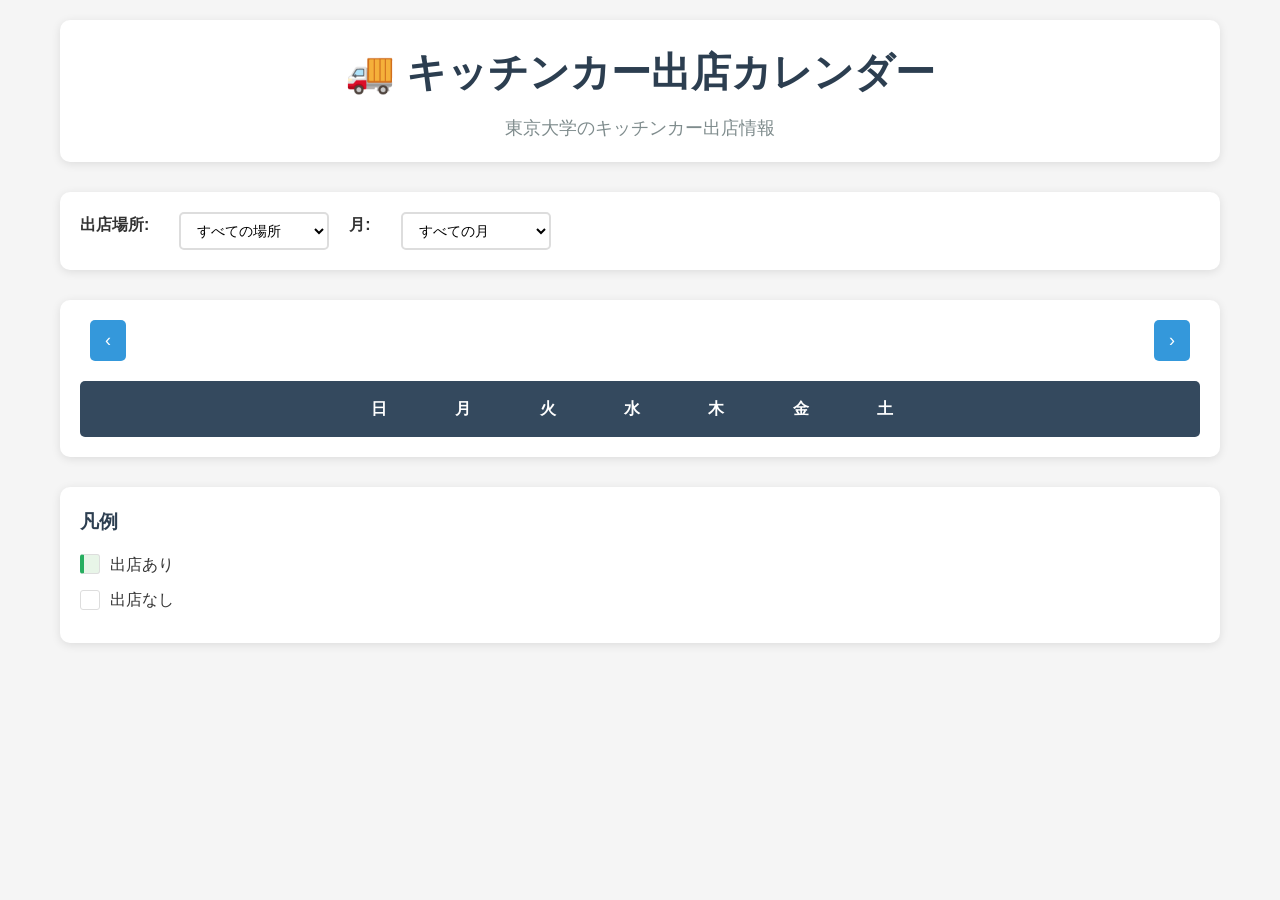
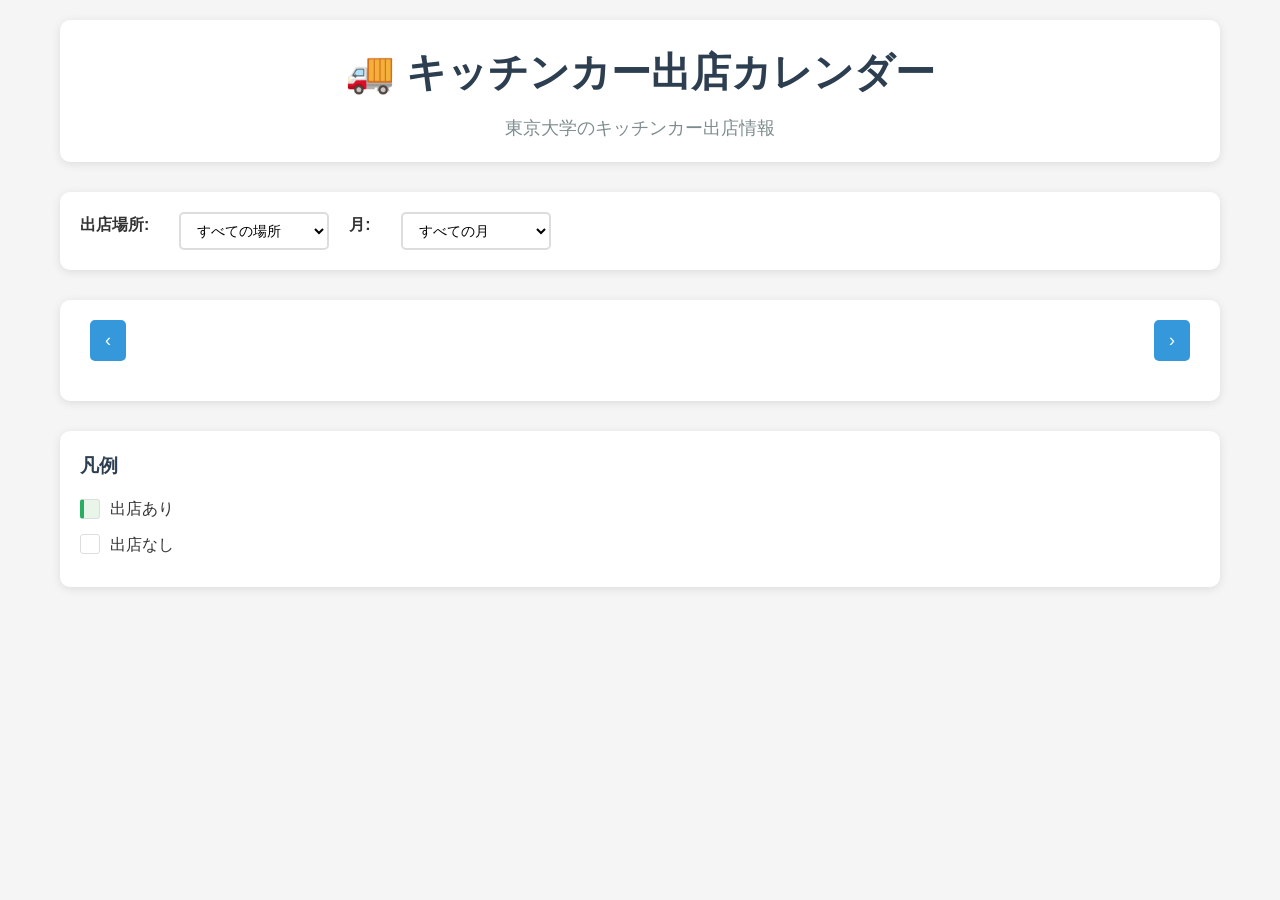

style: remove unused day-of-week header CSS

--- a/docs/css/style.css
+++ b/docs/css/style.css
@@ -167,20 +167,6 @@ header p {
     font-weight: bold;
 }
 
-/* Day of Week Headers */
-.calendar::before {
-    content: "日 月 火 水 木 金 土";
-    display: block;
-    grid-column: 1 / -1;
-    background: #34495e;
-    color: white;
-    padding: 15px;
-    text-align: center;
-    font-weight: bold;
-    letter-spacing: 2rem;
-    text-indent: 1rem;
-}
-
 /* Shop Details */
 .shop-details {
     background: white;
@@ -312,13 +298,7 @@ header p {
         min-height: 60px;
         padding: 5px;
     }
-    
-    .calendar::before {
-        letter-spacing: 1rem;
-        text-indent: 0.5rem;
-        padding: 10px;
-    }
-    
+
     .shop-info {
         flex-direction: column;
         align-items: flex-start;
